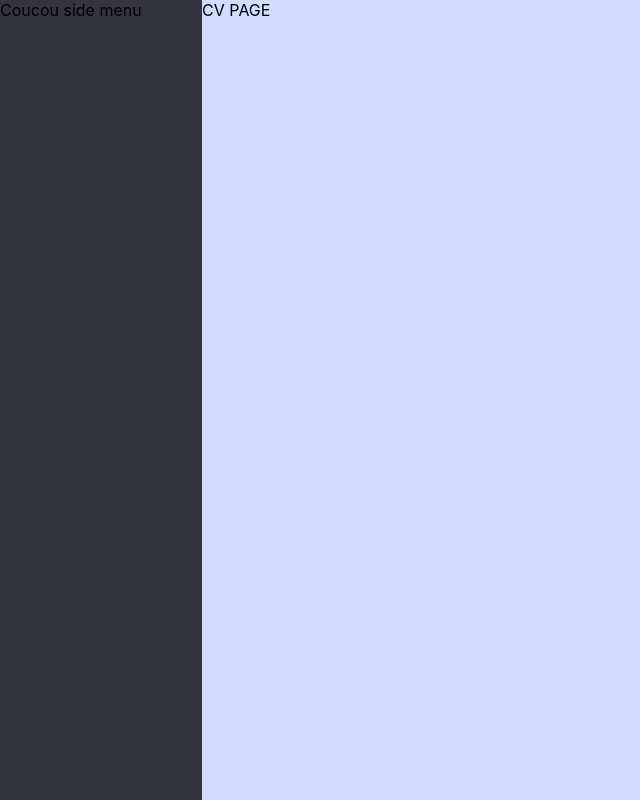
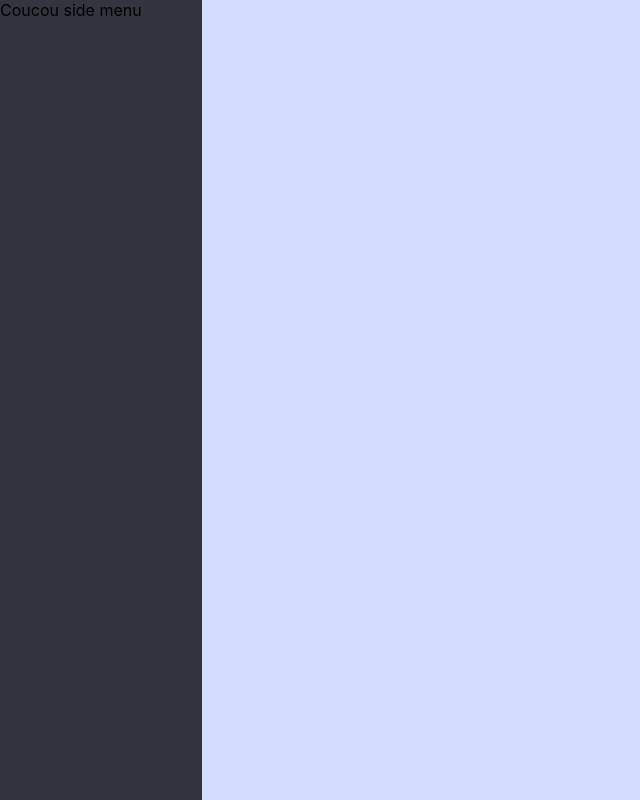
Before and after one commit to mlopez42/my-website, a React (Create React App) app: page /cv in a window 1280 px wide. Shown: the whole page, without its empty margins (0-640 px from the left). Built offline with nearby package versions, Linux system fonts and the light colour scheme.

Commit message:
adding templating for CV and icons modules

```diff
--- a/package.json
+++ b/package.json
@@ -3,6 +3,8 @@
   "version": "0.1.0",
   "private": true,
   "dependencies": {
+    "@material-ui/core": "^4.11.3",
+    "@material-ui/icons": "^4.11.2",
     "@testing-library/jest-dom": "^5.11.9",
     "@testing-library/react": "^11.2.5",
     "@testing-library/user-event": "^12.8.1",
--- a/src/pages/curriculumVitae/curriculumVitae.scss
+++ b/src/pages/curriculumVitae/curriculumVitae.scss
@@ -2,4 +2,9 @@
   width: 100%;
   height: 100%;
   background-color: #d2dcff;
+  display: grid;
+  grid-template-columns: 2fr 3fr;
 }
+
+.cv-column {
+}
--- a/src/pages/curriculumVitae/curriculumVitae.tsx
+++ b/src/pages/curriculumVitae/curriculumVitae.tsx
@@ -6,7 +6,12 @@ export default class CurriculumVitae extends Component {
     render() {
         return (
             <div className="cv-page">
-                CV PAGE
+                <div className="cv-column">
+
+                </div>
+                <div className="cv-column">
+
+                </div>
             </div>
         )
     }
```
Also changed, not shown: 1 other file (tests, documents, lock files or other folders).
